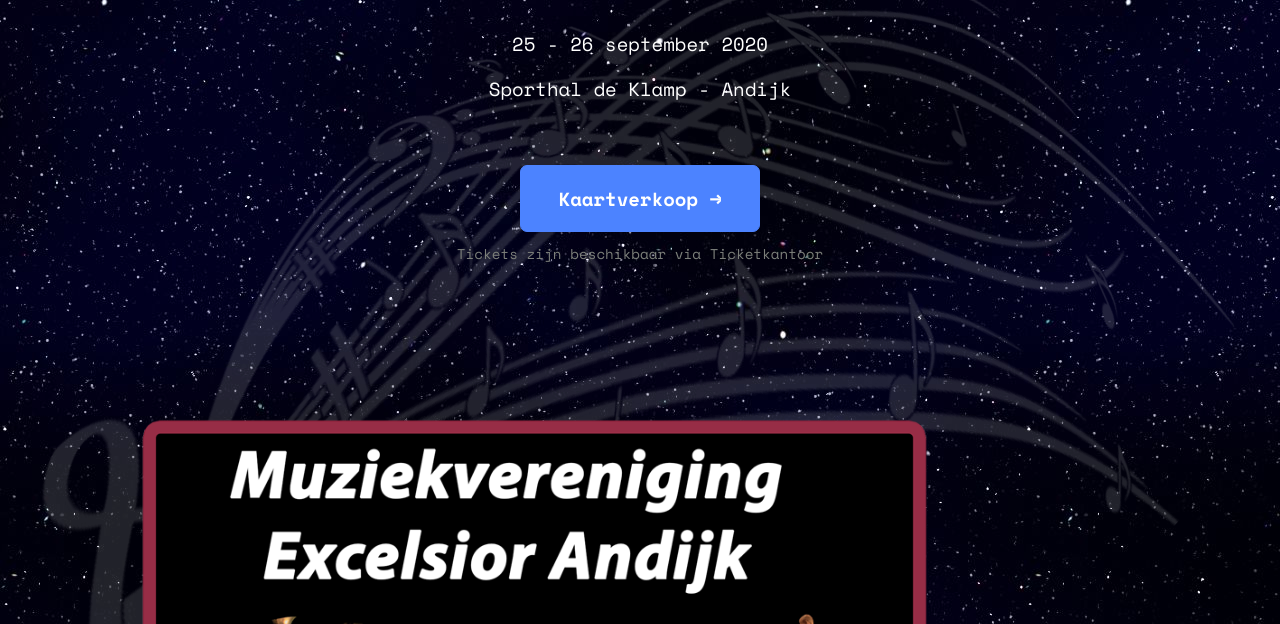
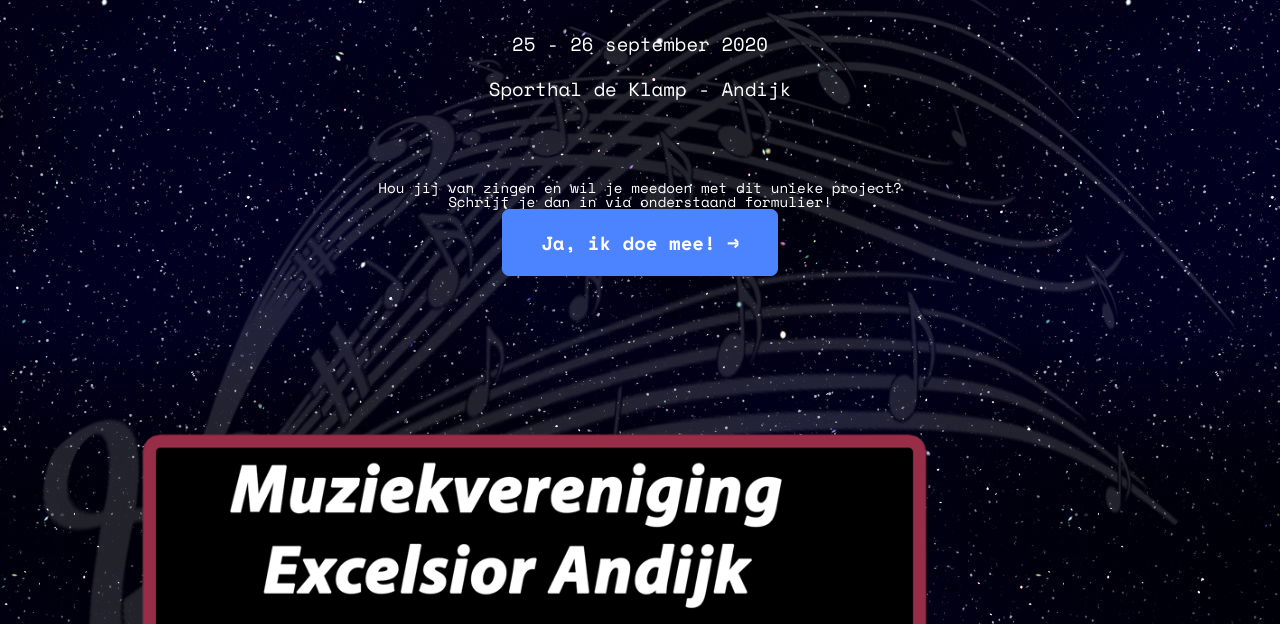
Before and after one commit to Broadwayhoorn/notm, a plain HTML site: page index.html in a window 1280 px wide. Shown: the part 176-800 px from the top of the page. Drawn offline with nearby package versions, Linux system fonts and the light colour scheme.

Commit message:
Update index.html

```diff
--- a/index.html
+++ b/index.html
@@ -43,9 +43,14 @@
             </div>
 
                 <!-- CTA -->
-                <section class="align--center pt3 pb3">
+                <section class="align--center pt3 pb3" style="display: none;">
                     <a href="https://www.ticketkantoor.nl/" class="btn btn--default" target="_blank">Kaartverkoop →</a>
                     <p class="small mt1 text--gray">Tickets zijn beschikbaar via Ticketkantoor</p>
+                </section>
+                <section class="align--center pt3 pb3">
+		<p class="small mt1 text--white">Hou jij van zingen en wil je meedoen met dit unieke project?<br />
+			Schrijf je dan in via onderstaand formulier!</p>
+		<a href="https://forms.gle/VG3XXvXNJSn7qXGP9" class="btn btn--default" target="_blank">Ja, ik doe mee! →</a>
                 </section>
 
         </header>
```
